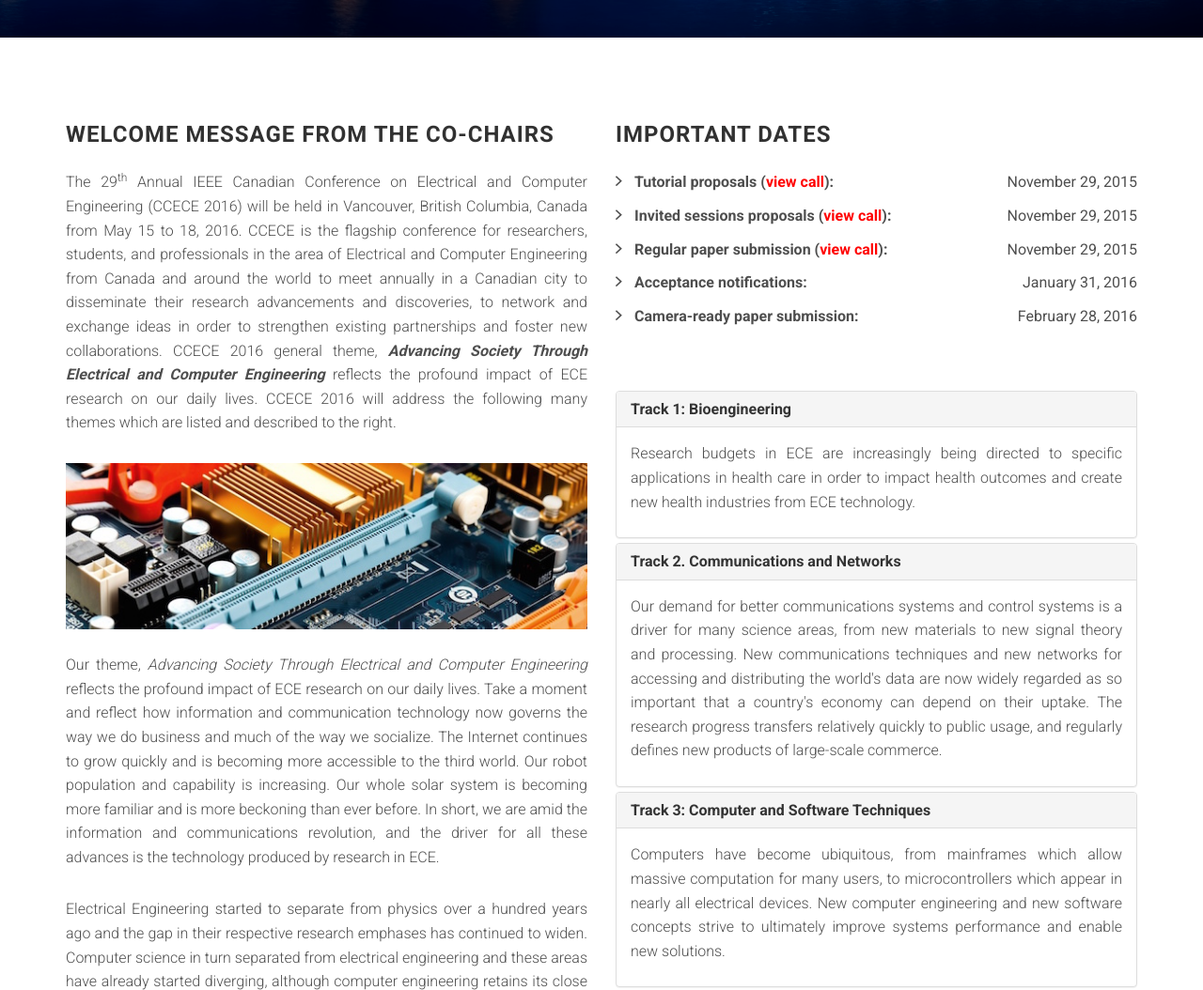
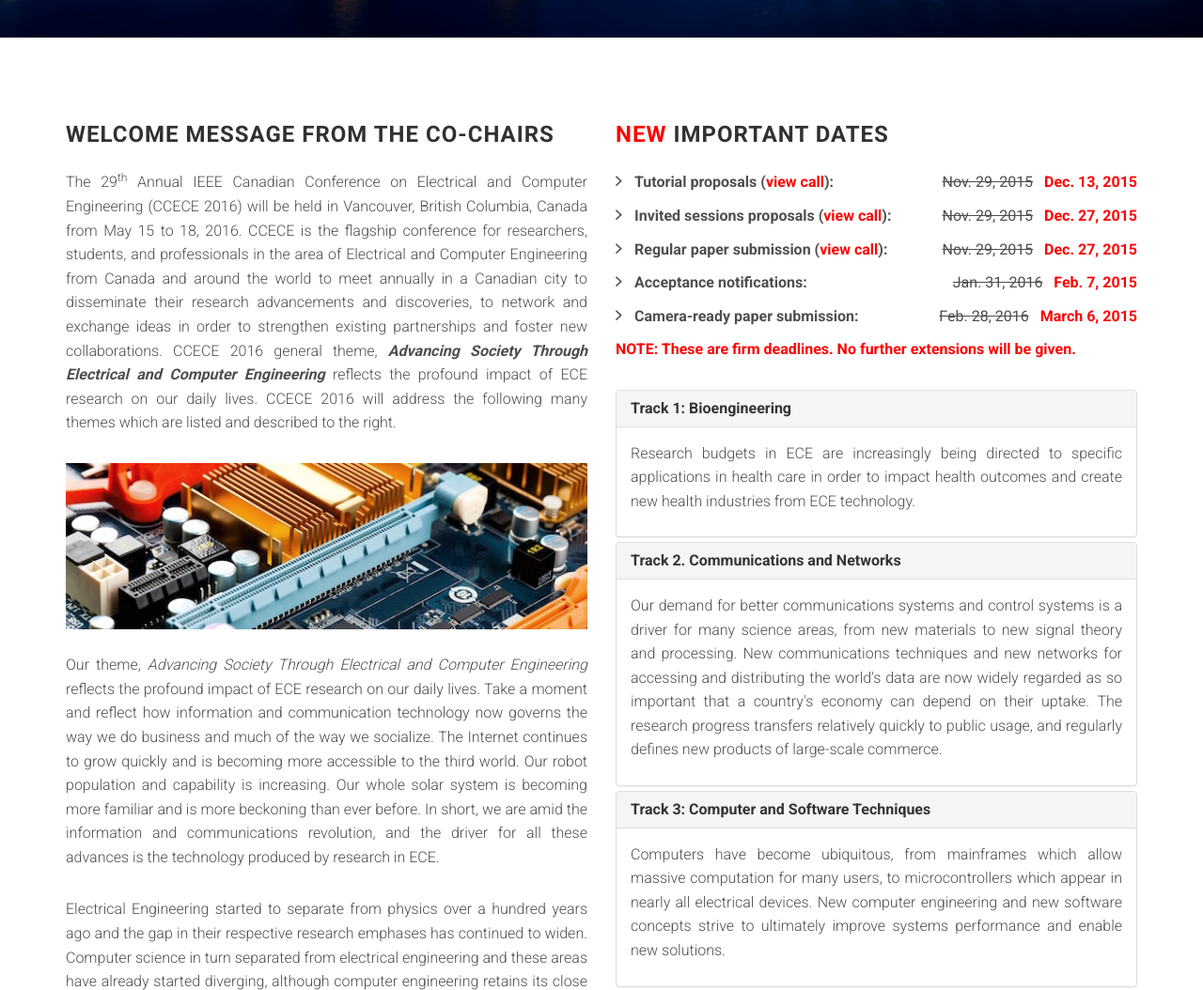
Before and after one commit to smakonin/ccece2016.org, a plain HTML site: page index.html in a window 1280 px wide. Shown: the part 760-1814 px from the top of the page at 94% size. Drawn offline with Linux system fonts and the light colour scheme; files whose address does not match are found by name.

Commit message:
deadline extensions

```diff
--- a/index.html
+++ b/index.html
@@ -121,23 +121,23 @@
 
                 <div class="col-sm-6">
 
-                   <h3 class="section-title multiple-title">Important Dates</h3>
+                    <h3 id="dates" class="section-title multiple-title"><strong style="color: red;">NEW </strong>Important Dates</h3>
 
                     <ul class="list-arrow-right">
 
-                        <li>Tutorial proposals (<a style="color: red; font-weight: bold;" href="docs/CCECE2016_CFT.pdf">view call</a>):<span>November 29, 2015</span></li>
-                        <li>Invited sessions proposals (<a style="color: red; font-weight: bold;" href="docs/CCECE2016_ISP.pdf">view call</a>):<span>November 29, 2015</span></li>
-                        <li>Regular paper submission (<a style="color: red; font-weight: bold;" href="docs/CCECE2016_CFP.pdf">view call</a>):<span>November 29, 2015</span></li>
-                        <li>Acceptance notifications:<span>January 31, 2016</span></li>
-                        <li>Camera-ready paper submission:<span>February 28, 2016</span></li>
+                        <li>Tutorial proposals (<a style="color: red; font-weight: bold;" href="docs/CCECE2016_CFT.pdf">view call</a>):<span><del>Nov. 29, 2015</del>&nbsp;&nbsp;&nbsp;<strong style="color: red;">Dec. 13, 2015</strong></span></li>
+                        <li>Invited sessions proposals (<a style="color: red; font-weight: bold;" href="docs/CCECE2016_ISP.pdf">view call</a>):<span><del>Nov. 29, 2015</del>&nbsp;&nbsp;&nbsp;<strong style="color: red;">Dec. 27, 2015</strong></span></li>
+                        <li>Regular paper submission (<a style="color: red; font-weight: bold;" href="docs/CCECE2016_CFP.pdf">view call</a>):<span><del>Nov. 29, 2015</del>&nbsp;&nbsp;&nbsp;<strong style="color: red;">Dec. 27, 2015</strong></span></li>
+                        <li>Acceptance notifications:<span><del>Jan. 31, 2016</del>&nbsp;&nbsp;&nbsp;<strong style="color: red;">Feb. 7, 2015</strong></span></li>
+                        <li>Camera-ready paper submission:<span><del>Feb. 28, 2016</del>&nbsp;&nbsp;&nbsp;<strong style="color: red;">March 6, 2015</strong></span></li>
 
                     </ul>
 
-                    <h3 class="section-title multiple-title">&nbsp;</h3>
+                    <p style="color: red; font-weight: bold;">NOTE: These are firm deadlines. No further extensions will be given.</p>
 
-                    <p></p>
 
-                   <div class="panel-group" id="accordion" role="tablist" aria-multiselectable="true">
+
+                    <div class="panel-group" id="accordion" role="tablist" aria-multiselectable="true">
 
                         <div class="panel panel-default">
                             <div class="panel-heading" role="tab" id="headingOne">
```
Also changed, not shown: 3 other files.
